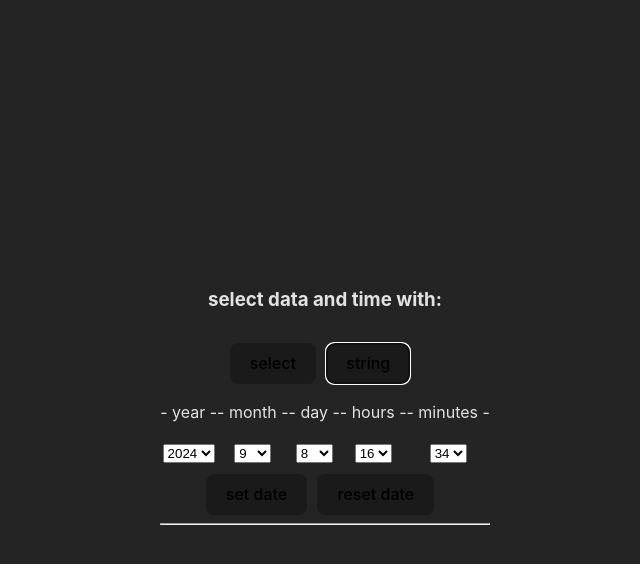
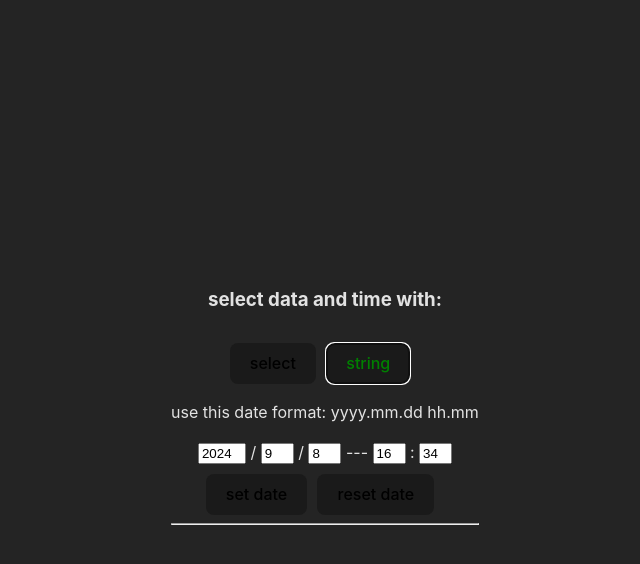
Before and after one commit to ZagSerSan/custom-developing_real-time, a React (Vite) app: page / in a window 1280 px wide. Both pictures are taken after a click on the button "string". Shown: the top 564 px of the page, without its empty margins (315-955 px from the left). Built offline with nearby package versions, Linux system fonts and the light colour scheme.

Commit message:
radio method is wokr! todo udgrade this

```diff
--- a/src/components/Select.jsx
+++ b/src/components/Select.jsx
@@ -7,10 +7,14 @@ import { getCurrDate } from '../utils/getCurrDate'
 
 // todo idea - проверка и реал новых идей
   //? откл/вкл выбора минут или установить стандартное фикс знач, наприм 00 или 59 мин
-  //* переключения способа выбора даты: селекты или строка
+  //* переключения способа выбора даты: селекты или строка (+ udgrade this)
 
 const Select = () => {
   const { endDate, setEndDate, resetEndDate } = dateStore()
+  // состояние переключатеся способа выбора даты: select / string
+  const [selectionMethod, setSelectionMethod] = useState('select')
+  // состояние даты-строки
+  const [selectedDataString, setSelectedDataString] = useState('')
 
   // получение текущей даты
   const [selectedData, setSelectedData] = useState(getCurrDate())
@@ -143,6 +147,18 @@ const Select = () => {
   // перезапись состояния выбраной даты при изменении значений селекта на сайте
   const toggleChange = (e, type) => {
     const value = e.target.value
+
+    //? можно сразу в оригинальный обект засунуть
+    // if (selectionMethod === 'string') {
+    //   // console.log('selectedData :>> ', selectedData)
+    //   setSelectedDataString(value)
+    // } else {
+    //   setSelectedData(prev => ({
+    //     ...prev,
+    //     [type]: Number(value)
+    //   }))
+    // }
+
     setSelectedData(prev => ({
       ...prev,
       [type]: Number(value)
@@ -151,6 +167,12 @@ const Select = () => {
 
   // отправка даты из селекта в стор (конечный пункт компонента)
   const setDate = () => {
+    //? можно по-старинке отправить
+
+    // selectionMethod === 'select'
+    //   ? setEndDate(formatDate(selectedData))
+    //   : console.log('selectedDataString', selectedDataString)
+
     setEndDate(formatDate(selectedData))
   }
 
@@ -159,11 +181,20 @@ const Select = () => {
       <h3>select data and time with:</h3>
 
       <div>
-        <button>select</button>
-        <button>string</button>
+        <button
+          className={selectionMethod === 'select' ? 'active' : ''}
+          onClick={() => setSelectionMethod('select')}
+            >select
+        </button>
+        <button
+          className={selectionMethod === 'string' ? 'active' : ''}
+          onClick={() => setSelectionMethod('string')}
+            >string
+        </button>
       </div>
 
-      <div className='select__wrapper'>
+      {selectionMethod === 'select'
+        ? <div className='select__wrapper'>
             {Object.keys(initialDate).map(key => (
               <div key={key}>
                 <p>- {key} -</p>
@@ -185,6 +216,49 @@ const Select = () => {
               </div>
             ))}
           </div>
+        : <div>
+            <p>use this date format: yyyy.mm.dd hh.mm</p>
+            <input
+              style={{width: '40px'}}
+              placeholder='year'
+              type='text'
+              value={selectedData['year']}
+              onChange={(e) => toggleChange(e, 'year')}
+            />
+            {' / '}
+            <input
+              style={{width: '25px'}}
+              placeholder='mm'
+              type='text'
+              value={selectedData['month']}
+              onChange={(e) => toggleChange(e, 'month')}
+            />
+            {' / '}
+            <input
+              style={{width: '25px'}}
+              placeholder='day'
+              type='text'
+              value={selectedData['day']}
+              onChange={(e) => toggleChange(e, 'day')}
+            />
+            {' --- '}
+            <input
+              style={{width: '25px'}}
+              placeholder='hh'
+              type='text'
+              value={selectedData['hours']}
+              onChange={(e) => toggleChange(e, 'hours')}
+            />
+            {' : '}
+            <input
+              style={{width: '25px'}}
+              placeholder='mm'
+              type='text'
+              value={selectedData['minutes']}
+              onChange={(e) => toggleChange(e, 'minutes')}
+            />
+          </div>
+      }
 
       <button onClick={setDate} disabled={endDate}>set date</button>
       <button onClick={resetEndDate}>reset date</button>
--- a/src/index.css
+++ b/src/index.css
@@ -53,3 +53,6 @@ button:focus,
 button:focus-visible {
   outline: 4px auto -webkit-focus-ring-color;
 }
+button.active {
+  color: green;
+}
```
Lines whose indentation alone changed are shown as unchanged.
